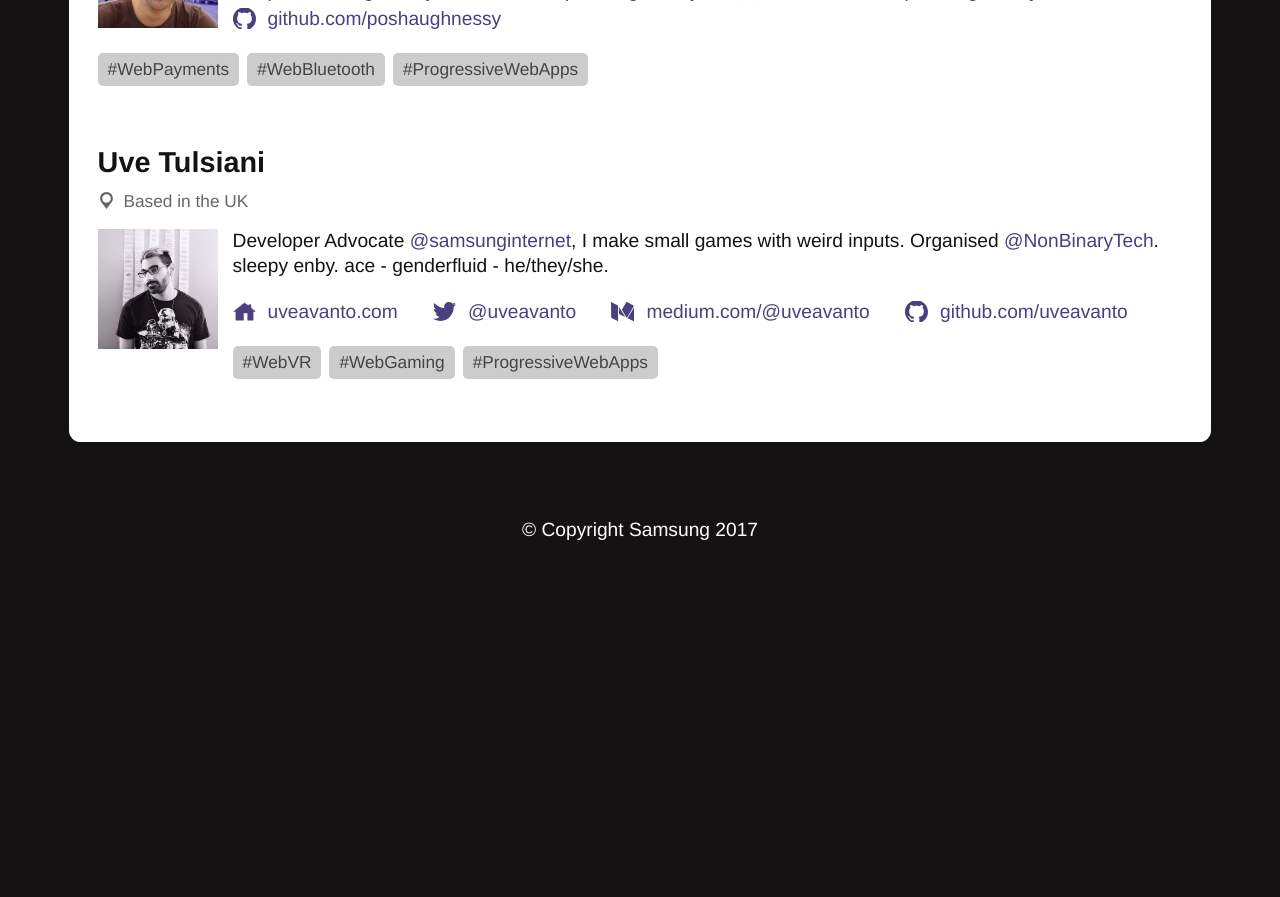
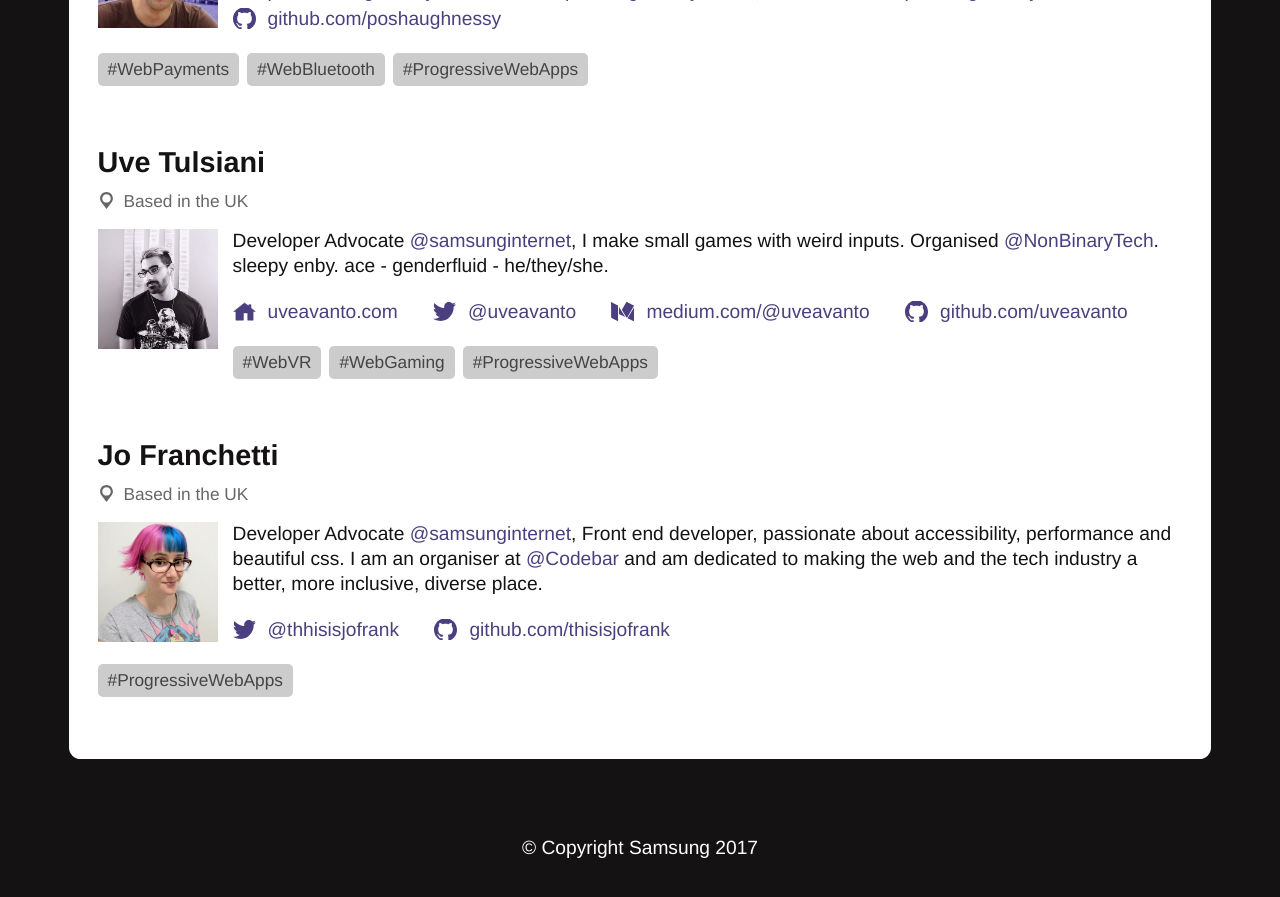
Before and after one commit to SamsungInternet/homepage-archive, a Jekyll site: the page built from team.md, in a window 1280 px wide and 900 px high, scrolled down 1786 px. Shown: the top 897 px of the window. Built offline with Jekyll 4.4.1, drawn with Linux system fonts in a browser that asks for light colours; before the commit the page ends 2368 px from its top, so only the background shows below that.

Commit message:
add thisisjofrank to the team page and add photo

```diff
--- a/team.md
+++ b/team.md
@@ -71,3 +71,15 @@
   <p class="profile-links"><a class="home" href="http://uveavanto.com">uveavanto.com</a> <a class="twitter" href="https://twitter.com/uveavanto">@uveavanto</a> <a class="medium" href="https://medium.com/@uveavanto">medium.com/@uveavanto</a> <a class="github" href="https://github.com/uveavanto">github.com/uveavanto</a></p>
   <p class="tags"><span>#WebVR</span> <span>#WebGaming</span> <span>#ProgressiveWebApps</span></p>
 </div>
+
+## Jo Franchetti
+
+<p class="location">Based in the UK</p>
+
+<div class="profile">
+  <img src="images/team/jo.jpg" alt="Jo Franchetti"/>
+  <p>Developer Advocate <a href="https://twitter.com/samsunginternet">@samsunginternet</a>, Front end developer, passionate about accessibility, performance and beautiful css. I am an organiser at <a href="https://twitter.com/codebar">@Codebar</a> and am dedicated to making the web and the tech industry a better, more inclusive, diverse place.</p>
+  <p class="profile-links"><a class="twitter" href="https://twitter.com/thisisjofrank">@thhisisjofrank</a> <a class="github" href="https://github.com/thisisjofrank">github.com/thisisjofrank</a>
+  </p>
+  <p class="tags"><span>#ProgressiveWebApps</span></p>
+</div>
```
Also changed, not shown: images/team/jo.jpg (added).
